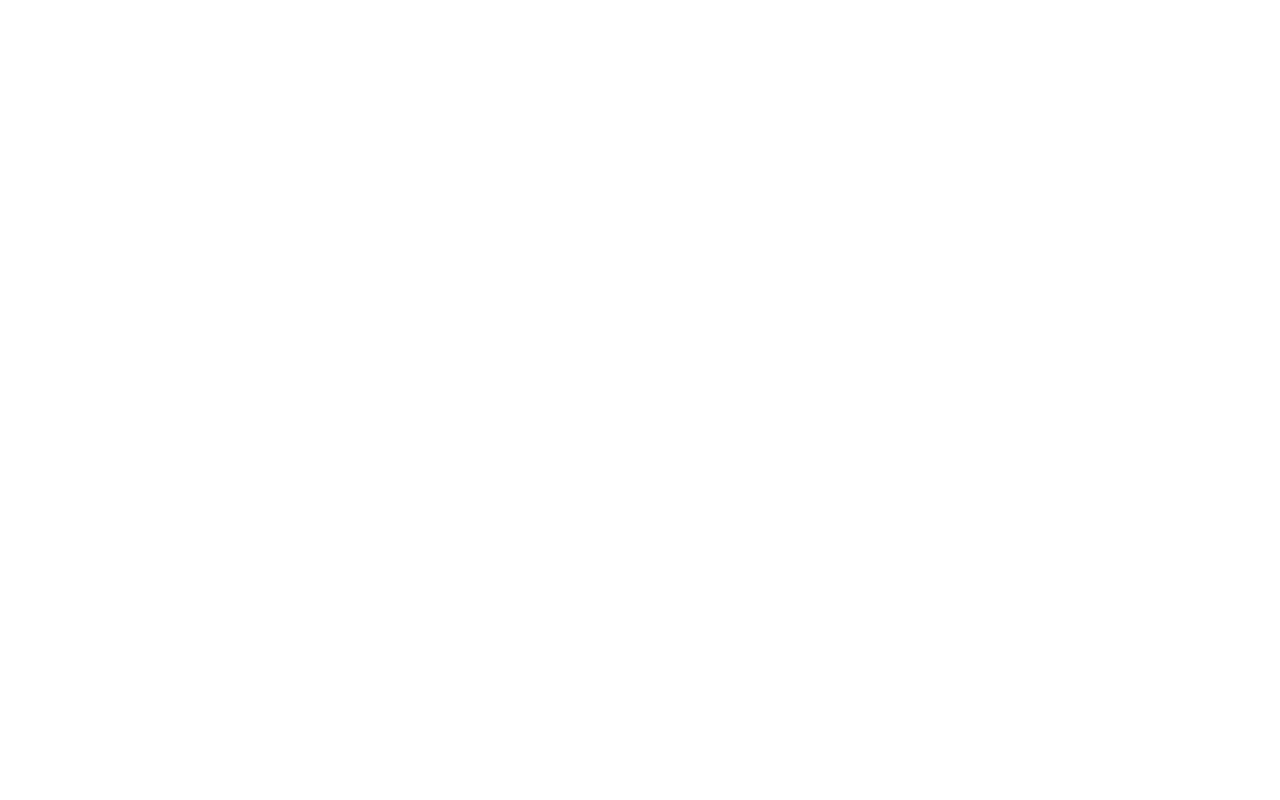
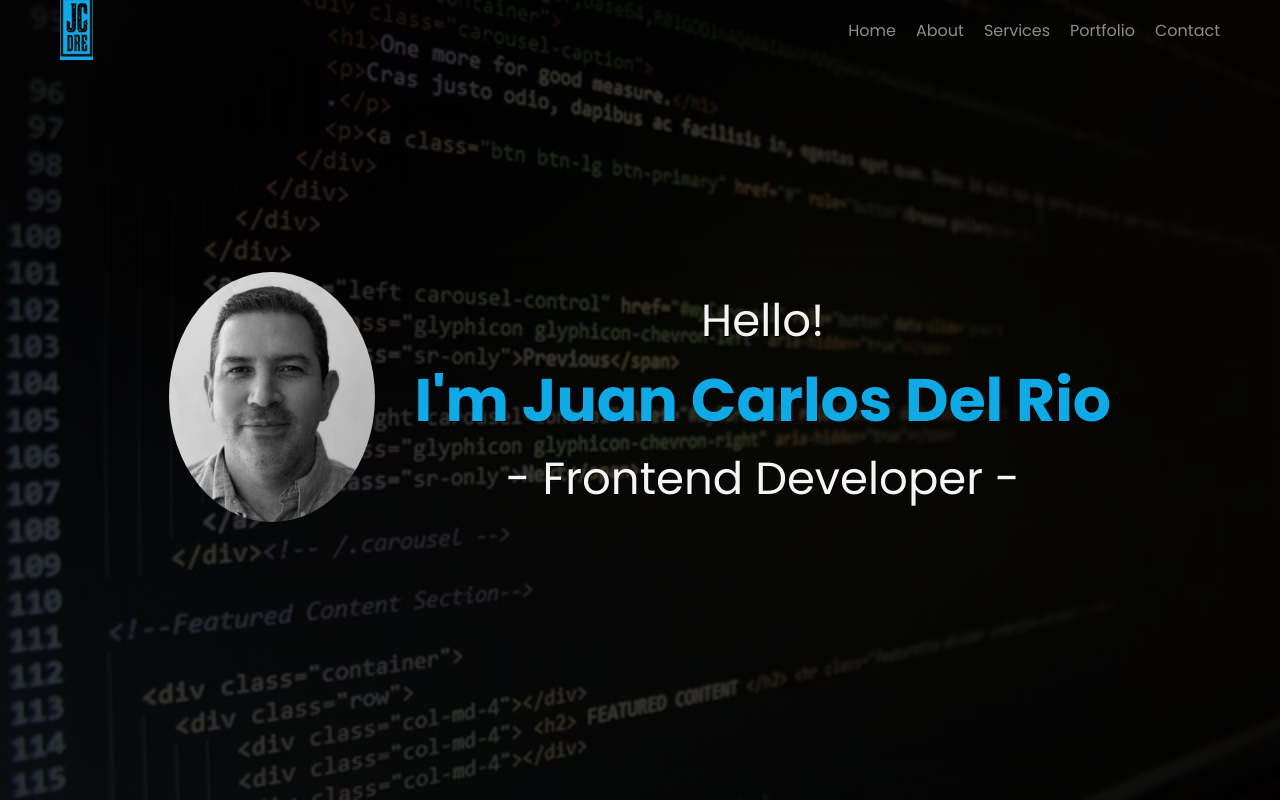
Before and after one commit to jcdelrioe/portfolio, a plain HTML site: page index.html in a window 1280 px wide. Drawn offline with Linux system fonts and the light colour scheme.

Commit message:
navbar, home

```diff
--- a/index.html
+++ b/index.html
@@ -1,18 +1,118 @@
 <!DOCTYPE html>
 <html lang="en">
 	<head>
-  <meta charset="UTF-8">
-  <meta http-equiv="X-UA-Compatible" content="IE=edge">
-  <meta name="viewport" content="width=device-width, initial-scale=1.0">
+		<meta charset="UTF-8" />
+		<meta http-equiv="X-UA-Compatible" content="IE=edge" />
+		<meta name="viewport" content="width=device-width, initial-scale=1.0" />
 		<link
 			rel="shortcut icon"
 			href="/assets/img/logos/faviconJCDRE.ico"
 			type="image/x-icon"
 		/>
-<link rel="stylesheet" href="style.css">
+		<link rel="preconnect" href="https://fonts.gstatic.com" />
+		<link
+			href="https://fonts.googleapis.com/css2?family=Poppins:wght@300;400;600;700&display=swap"
+			rel="stylesheet"
+		/>
+		<link rel="stylesheet" href="style.css" />
+		<link rel="stylesheet" href="media.css" media="(max-width: 991px)" />
 		<title>JC Del Rio | Frontend</title>
 	</head>
 	<body>
+		<nav
+			class="navbar"
+			style="
+				visibility: visible;
+				opacity: 1;
+				transition: background 0.3s ease 0s,
+					opacity 0.6s cubic-bezier(0.5, 0, 0, 1) 0.25s;
+			"
+		>
+			<div class="container">
+				<div class="navbar__logo">
+					<picture>
+						<source
+							type="image/png"
+							srcset="/assets/img/logos/Logo_JCDRE_SinFondo.png"
+						/>
+						<img class="navbar__logo--img" alt="logo JC Del Rio" />
+					</picture>
+				</div>
+				<div class="navbar__menu">
+					<i class="fas fa-bars" aria-hidden="true"></i>
+				</div>
 
+				<ul class="navbar__links">
+					<li class="navbar__link" data-ref="home">
+						<a href="#home">Home</a>
+					</li>
+					<li class="navbar__link" data-ref="about">
+						<a href="#about">About</a>
+					</li>
+					<li class="navbar__link" data-ref="services">
+						<a href="#services">Services</a>
+					</li>
+					<li class="navbar__link" data-ref="portfolio">
+						<a href="#portfolio">Portfolio</a>
+					</li>
+					<li class="navbar__link" data-ref="contact">
+						<a href="#contact">Contact</a>
+					</li>
+				</ul>
+			</div>
+		</nav>
+
+		<section id="home" class="home">
+			<div class="home__background"></div>
+			<picture>
+				<source srcset="/assets/img/JuanCa.jpg" type="image/jpg" />
+				<img
+					class="home__profile"
+					alt="picture profile"
+					style="
+						visibility: visible;
+						opacity: 1;
+						transition: filter 0.3s ease 0s,
+							opacity 0.6s cubic-bezier(0.5, 0, 0, 1) 0.35s;
+					"
+				/>
+			</picture>
+			<div class="home__description">
+				<span
+					class="home__title--primary"
+					style="
+						visibility: visible;
+						opacity: 1;
+						transition: opacity 0.6s cubic-bezier(0.5, 0, 0, 1) 0.35s;
+					"
+					>Hello!</span
+				>
+				<h1
+					class="home__title"
+					style="
+						visibility: visible;
+						opacity: 1;
+						transition: opacity 0.6s cubic-bezier(0.5, 0, 0, 1) 0.45s;
+					"
+				>
+					I'm Juan Carlos Del Rio
+				</h1>
+				<span
+					class="home__title--secondary"
+					style="
+						visibility: visible;
+						opacity: 1;
+						transition: opacity 0.6s cubic-bezier(0.5, 0, 0, 1) 0.55s;
+					"
+					>- Frontend Developer -</span
+				>
+			</div>
+		</section>
+
+		<script
+			src="https://kit.fontawesome.com/dab2451bd8.js"
+			crossorigin="anonymous"
+		></script>
+		<script src="/index.js"></script>
 	</body>
 </html>
--- /dev/null
+++ b/index.js
@@ -0,0 +1,50 @@
+const navbar = document.querySelector(".navbar");
+const menu = document.querySelector(".navbar__menu");
+const links = document.querySelector(".navbar__links");
+const sections = document.querySelectorAll("section");
+
+const config = {
+	rootMargin: "0px",
+	threshold: [0.6, 0.9],
+};
+
+function handleLinks() {
+	if (window.innerWidth <= 991) {
+		links.classList.toggle("visible");
+	}
+}
+
+menu.addEventListener("click", handleLinks);
+links.addEventListener("click", handleLinks);
+
+window.addEventListener("scroll", function () {
+	window.scrollY > 100 && (navbar.style.background = `rgba(0,0,0,0.9)`);
+	window.scrollY < 100 && (navbar.style.background = `transparent`);
+});
+
+let observer = new IntersectionObserver(function (entries, self) {
+	entries.forEach((entry) => {
+		if (entry.isIntersecting) {
+			intersectionHandler(entry);
+		}
+	});
+}, config);
+
+sections.forEach((section) => {
+	observer.observe(section);
+});
+
+function intersectionHandler(entry) {
+	const id = entry.target.id;
+	const currentlyActive = document.querySelector(".navbar__links  .active");
+	const shoulBeActive = document.querySelector(
+		".navbar__links [data-ref=" + id + "]"
+	);
+
+	if (currentlyActive) {
+		currentlyActive.classList.remove("active");
+	}
+	if (shoulBeActive) {
+		shoulBeActive.classList.add("active");
+	}
+}
--- /dev/null
+++ b/media.css
@@ -0,0 +1,55 @@
+@media (max-width: 991px) {
+	.navbar__menu {
+		display: flex;
+	}
+
+	.navbar__links {
+		position: absolute;
+		width: 100vw;
+		height: 100vh;
+		flex-direction: column;
+		background: rgba(0, 0, 0, 0.97);
+		font-size: 30px;
+		margin: 0 -20px;
+		z-index: 10;
+		transform: translateX(100%);
+		opacity: 0;
+		transition: all 0.5s;
+	}
+
+	.visible {
+		display: flex;
+		transform: translateX(0);
+		opacity: 1;
+		transition: all 0.5s;
+	}
+
+	.navbar__link {
+		padding-left: 0px;
+		margin-top: 30px;
+	}
+
+  section {
+    padding: 75px 0;
+  }
+
+  .home {
+    flex-direction: column;
+  }
+
+  .home__profile {
+    margin-bottom: 30px;
+    margin-right: 0;
+  }
+
+  .home__title {
+    font-size: 35px;
+    margin: 20px 0;
+  }
+
+  .home__title--primary,
+  .home__title--secondary {
+    font-size: 25px;
+  }
+
+}
--- a/style.css
+++ b/style.css
@@ -1,5 +1,139 @@
 * {
-  margin: 0;
-  padding: 0;
-  box-sizing: border-box;
+	margin: 0;
+	padding: 0;
+	box-sizing: border-box;
 }
+
+:root {
+	--brand-color: #0fa9e6;
+	--brand-light: #3fbaeb;
+	--box: #303030;
+	--font-gray50: #8d8d8d;
+}
+
+body {
+	font-family: "Poppins", sans-serif;
+	background: #040402;
+	color: #f5f5f5;
+}
+
+section {
+	padding: 90px 0;
+	text-align: center;
+	background: #040402;
+}
+
+.container {
+	width: 100%;
+	display: inherit;
+	max-width: 1200px;
+	justify-content: inherit;
+	margin: 0 auto;
+	padding: 0 20px;
+}
+
+.navbar {
+	position: fixed;
+	background: transparent;
+	transition: background 0.3s;
+	display: flex;
+	justify-content: space-between;
+	height: 60px;
+	width: 100%;
+	z-index: 5;
+}
+
+.navbar__logo {
+	background-color: var(--brand-color);
+	display: flex;
+	align-items: center;
+	height: 60px;
+}
+.navbar__logo--img {
+	height: 60px;
+	width: auto;
+}
+
+.navbar__menu {
+	display: none;
+	align-items: center;
+	font-size: 35px;
+}
+
+.navbar__links {
+	list-style: none;
+	display: flex;
+	height: 100%;
+	align-items: center;
+}
+
+.navbar__link {
+	padding-left: 20px;
+}
+
+.navbar__link a {
+	color: var(--font-gray50);
+	transition: color 0.3s;
+}
+
+.navbar__link a:hover {
+	color: var(--brand-color);
+	transition: color 0.3s;
+}
+
+a {
+	text-decoration: none;
+	color: var(--font-gray50);
+}
+
+a:hover {
+	color: var(--brand-color);
+}
+
+.home {
+	min-height: 100vh;
+	display: flex;
+	padding: 30px;
+	justify-content: center;
+	align-items: center;
+	background: rgba(0, 0, 0, 0.8);
+	position: relative;
+}
+
+.home__background {
+	background-color: var(--font-gray50);
+	background-image: url(/assets/img/dev.jpg);
+	background-attachment: fixed;
+	background-size: cover;
+	background-position: center;
+	height: 100%;
+	width: 100%;
+	position: absolute;
+	z-index: -1;
+}
+
+.home__profile {
+	height: 250px;
+	border-radius: 50%;
+	margin-right: 40px;
+	filter: grayscale(1);
+	transition: filter 0.3s;
+}
+
+.home__profile:hover {
+	transition: filter 0.3s;
+	filter: grayscale(0);
+}
+
+.home__title {
+	font-size: 60px;
+	text-shadow: 1px 1px black;
+	color: var(--brand-color);
+}
+
+.home__title--primary,
+.home__title--secondary {
+	font-size: 45px;
+	color: #f5f5f5;
+	text-shadow: 1px 1px black;
+}
```
Lines whose indentation alone changed are shown as unchanged.
